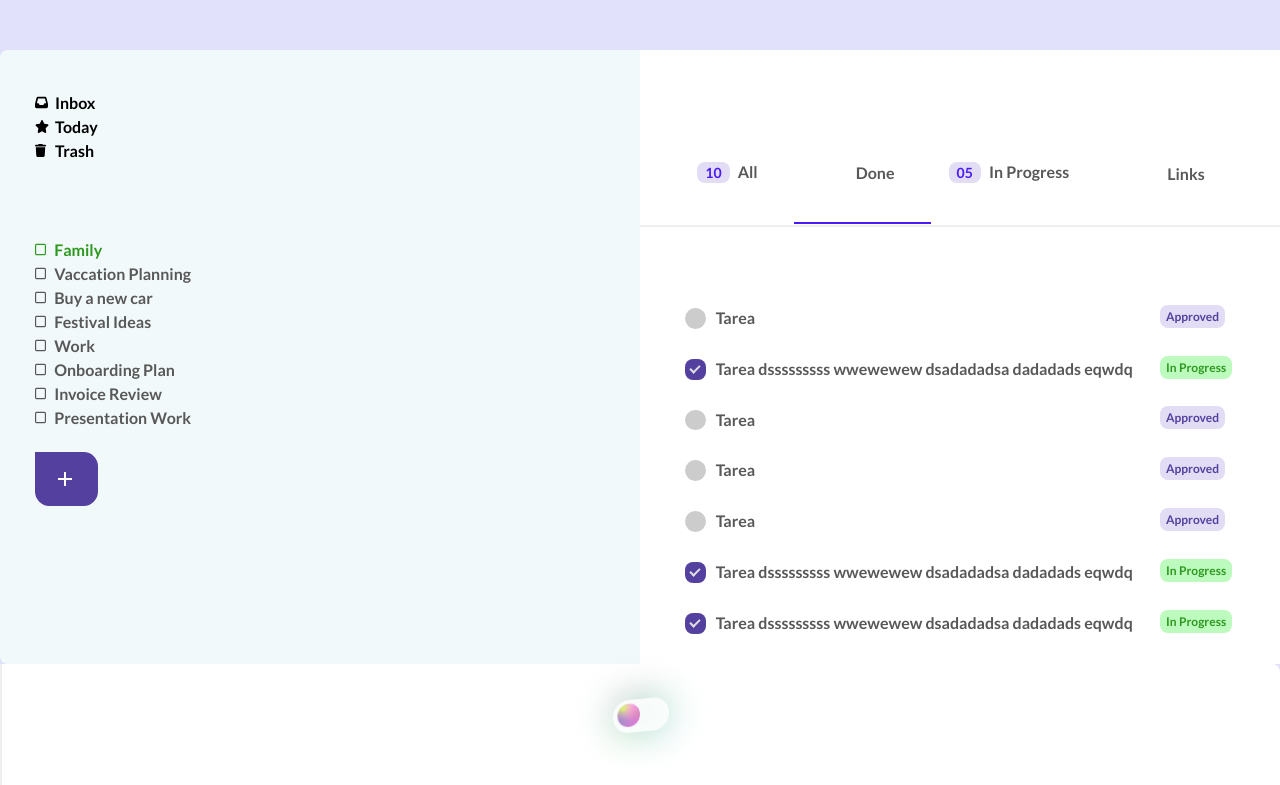
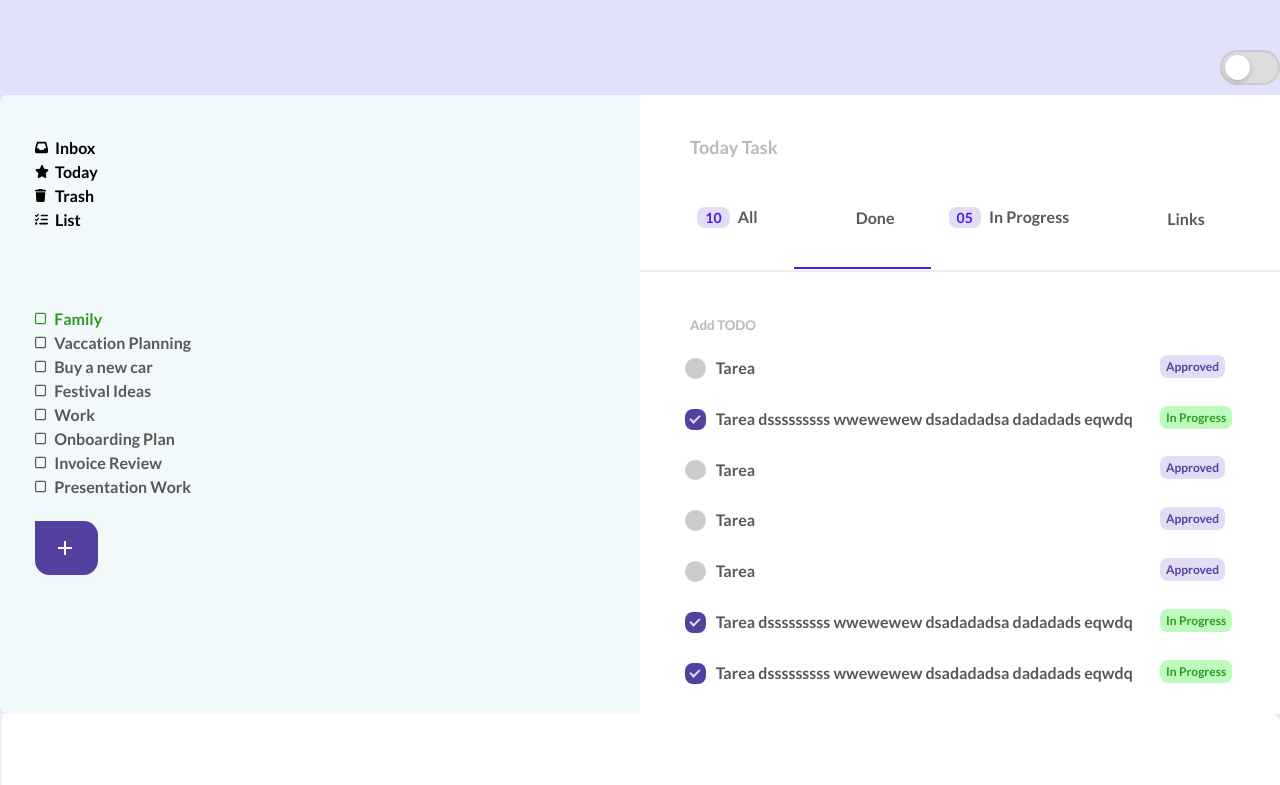
Before and after one commit to CarlosSanchezM/TodoList, a website built with Vite: page index.html in a window 1280 px wide. Shown: the top 785 px of the page. Built offline with nearby package versions, Linux system fonts and the light colour scheme; files whose address does not match are found by name.

Commit message:
Cambios en mobile y switch theme button

```diff
--- a/index.html
+++ b/index.html
@@ -11,6 +11,14 @@
   <title>TODOList</title>
 </head>
 <body>
+  <div class="toggle-container">
+    <label class="toggle-switch">
+      <input type="checkbox">
+      <div class="toggle-switch-background">
+        <div class="toggle-switch-handle"></div>
+      </div>
+    </label>
+  </div>
   <main>
     <aside class="Categories-container">
       <section class="Options-container">
@@ -18,6 +26,7 @@
           <li class="Option-item"><div><span><img class="Option-icon" src="/Icons/box.svg" alt="box"></span>Inbox</div></li>
           <li class="Option-item"><div><span><img class="Option-icon" src="/Icons/star.svg" alt="start"></span>Today</div></li>
           <li class="Option-item"><div><span><img class="Option-icon" src="/Icons/trash.svg" alt="trash"></span>Trash</div></li>
+          <li class="Option-item Option-hide"><div><span><img class="Option-icon" src="/Icons/list.svg" alt="list"></span>List</div></li>
         </ul>
       </section>
       <section class="Category-container">
@@ -76,7 +85,7 @@
       <section>
         <form class="Add-task-frm">
           <div class="Add-task">
-              <input type="text" placeholder="Today Task" name="tasksCollection">
+            <input class="Add-task-input" type="text" placeholder="Today Task" name="tasksCollection">
           </div>
         </form>
           <nav class="Nav-bar">
@@ -109,7 +118,7 @@
       <section class="Task-list">
         <div class="Add-task-container">
           <form class="Add-todo-frm">
-              <input type="text" placeholder="Add TODO" name="todo">
+            <input class="Add-todo-input" type="text" placeholder="Add TODO" name="todo">
           </form>
         </div>
         <div class="Todo-item">
@@ -206,12 +215,12 @@
       </section>
     </article>
     <aside class="Meeting-container">
-        <div class="toggle-switch">
+      <!-- <div class="toggle-switch">
         <label class="switch">
           <input type="checkbox" class="input__check">
           <span class="slider"></span>
         </label>
-        </div>
+      </div>    -->
       <div class="Meet-title"><h2>Meetings Schedule</h2></div>
       <div class="Meet-card First-meet">Card 1</div>
       <div class="Meet-card Second-meet">Card 2</div>
--- a/style.css
+++ b/style.css
@@ -47,6 +47,81 @@ body{
   background-color: var(--body-background-color);
   font-size: 16px;
 }
+/* The switch - the box around the slider */
+.toggle-container{
+  display: flex;
+  align-items: flex-end;
+  justify-content: flex-end;
+}
+.toggle-switch {
+  position: relative;
+  display: inline-block;
+  width: 60px;
+  height: 35px;
+  cursor: pointer;
+  margin-bottom: 10px;
+}
+
+.toggle-switch input[type="checkbox"] {
+  display: none;
+}
+
+.toggle-switch-background {
+  position: absolute;
+  top: 0;
+  left: 0;
+  width: 100%;
+  height: 100%;
+  background-color: #ddd;
+  border-radius: 20px;
+  box-shadow: inset 0 0 0 2px #ccc;
+  transition: background-color 0.3s ease-in-out;
+}
+
+.toggle-switch-handle {
+  position: absolute;
+  top: 5px;
+  left: 5px;
+  width: 25px;
+  height: 25px;
+  background-color: #fff;
+  border-radius: 50%;
+  box-shadow: 0 2px 5px rgba(0, 0, 0, 0.2);
+  transition: transform 0.3s ease-in-out;
+}
+
+.toggle-switch::before {
+  content: "";
+  position: absolute;
+  top: -25px;
+  right: -35px;
+  font-size: .5em;
+  font-weight: bold;
+  color: #aaa;
+  text-shadow: 1px 1px #fff;
+  transition: color 0.3s ease-in-out;
+}
+
+.toggle-switch input[type="checkbox"]:checked + .toggle-switch-handle {
+  transform: translateX(25px);
+  box-shadow: 0 2px 5px rgba(0, 0, 0, 0.2), 0 0 0 3px #000000;
+}
+
+.toggle-switch input[type="checkbox"]:checked + .toggle-switch-background {
+  background-color: #000000;
+  box-shadow: inset 0 0 0 2px #fff;
+}
+
+.toggle-switch input[type="checkbox"]:checked + .toggle-switch:before {
+  content: "On";
+  color: #000;
+  right: -15px;
+}
+
+.toggle-switch input[type="checkbox"]:checked + .toggle-switch-background .toggle-switch-handle {
+  transform: translateX(20px);
+}
+
 
 main{
   display: grid;
@@ -64,6 +139,7 @@ ul{
 li{
   padding-bottom: 5px;
 }
+
 
 .Options-container{
   padding-top: 43px;
@@ -107,12 +183,15 @@ li{
 .Category-text{
   padding-left: 8px;
 }
+
 .Category-icon-container {
   margin-left: auto;
 }
+
 .Category-selected{
   color: var(--category-select-color);
 }
+
 .Category-selected img{
   filter: var(--category-filter-select-color);
 }
@@ -241,11 +320,17 @@ nav span span .Nav-options:hover::before {
 
 .Add-task input{
   font-size: 1.13rem;
-  opacity: 0;
+  opacity: 0.5;
   transition: opacity 0.3s;
+  border: none;
+  outline: none; /* Elimina el contorno cuando el input está enfocado */
+  padding: 5px;
+  width: 100%;
 }
+
 .Add-task input:hover{
   opacity: 1;
+  border-bottom: 2px solid black; /* Estilo del borde inferior */
   cursor: pointer;
 }
 .Add-task-container{
@@ -253,12 +338,17 @@ nav span span .Nav-options:hover::before {
   margin-bottom: 20px;
 }
 .Add-task-container input{
-  opacity: 0;
+  opacity: 0.5;
   transition: opacity 0.3s;
+  border: none;
+  outline: none; /* Elimina el contorno cuando el input está enfocado */
+  padding: 5px;
+  width: 100%;
 }
 .Add-task-container input:hover{
   opacity: 1;
   cursor: pointer;
+  border-bottom: 2px solid black; /* Estilo del borde inferior */
 }
 .container {
   display: flex;
@@ -417,92 +507,6 @@ nav span span .Nav-options:hover::before {
   border-radius: 0 8px 8px 0;
 }
 
-/* The switch - the box around the slider */
-.switch {
-  font-size: 1.0625em;
-  position: relative;
-  display: inline-block;
-  width: 3.5em;
-  height: 2em;
-  transform-style: preserve-3d;
-  perspective: 500px;
-  animation: toggle__animation 3s infinite;
-}
-
-.switch::before {
-  content: "";
-  position: absolute;
-  width: 100%;
-  height: 100%;
-  left: 0;
-  top: 0;
-  filter: blur(20px);
-  z-index: -1;
-  border-radius: 50px;
-  background-color: #d8ff99;
-  background-image: radial-gradient(at 21% 46%, hsla(183,65%,60%,1) 0px, transparent 50%),
-radial-gradient(at 23% 25%, hsla(359,74%,70%,1) 0px, transparent 50%),
-radial-gradient(at 20% 1%, hsla(267,83%,75%,1) 0px, transparent 50%),
-radial-gradient(at 86% 87%, hsla(204,69%,68%,1) 0px, transparent 50%),
-radial-gradient(at 99% 41%, hsla(171,72%,77%,1) 0px, transparent 50%),
-radial-gradient(at 55% 24%, hsla(138,60%,62%,1) 0px, transparent 50%);
-}
-
-/* Hide default HTML checkbox */
-.switch input {
-  opacity: 0;
-  width: 0;
-  height: 0;
-}
-
-/* The slider */
-.slider {
-  position: absolute;
-  cursor: pointer;
-  top: 0;
-  left: 0;
-  right: 0;
-  bottom: 0;
-  background-color: #fdfefedc;
-  transition: .4s;
-  border-radius: 30px;
-}
-
-.slider:before {
-  position: absolute;
-  content: "";
-  height: 1.4em;
-  width: 1.4em;
-  left: 0.3em;
-  bottom: 0.35em;
-  transition: .4s;
-  border-radius: 50%;
-  box-shadow: rgba(0, 0, 0, 0.17) 0px -10px 10px 0px inset,
-     rgba(0, 0, 0, 0.09) 0px -1px 15px -8px;
-  background-color: #ff99fd;
-  background-image: radial-gradient(at 81% 39%, hsla(327,79%,79%,1) 0px, transparent 50%),
-  radial-gradient(at 11% 72%, hsla(264,64%,79%,1) 0px, transparent 50%),
-  radial-gradient(at 23% 20%, hsla(75,98%,71%,1) 0px, transparent 50%);
-}
-
-.input__check:checked + .slider {
-  background-color: #17202A;
-}
-
-.input__check:checked + .slider:before {
-  transform: translateX(1.5em);
-}
-
-@keyframes toggle__animation {
-  0%, 100% {
-    transform: translateY(-10px) rotateX(15deg) rotateY(-20deg);
-  }
-
-  50% {
-    transform: translateY(0px) rotateX(15deg) rotateY(-20deg);
-  }
-}
-
 .Meet-title{
   margin-top: 50px;
 }
@@ -540,19 +544,39 @@ div.Meet-card.Fourth-meet{
     min-height: 600px;
     border-radius: 8px;
   }
+  .Options-container{
+    font-size: 1.1875em;
+  }
+
+  .Option-item{
+    max-width: 45px;
+  }
+
+  .Options-container img{
+    transform: scale(1.3);
+  }
+
+  .Options-list{
+    display: flex;
+    align-items: center;
+    justify-content: space-around;
+  }
+
   .Categories-container{
     font-size: 1.1875em;
     border-radius: 8px 8px 0 0;
+    padding-left: 0;
   }
+
   .Category-text{
     margin-right: 2px;
   }
-  .Options-container{
-    font-size: 1.1875em;
+
+  .Category-container{
+    padding-left: 35px;
+    display: none;
   }
-  .Options-container img{
-    transform: scale(1.3);
-  }
+
   .Category-container img{
     transform: scale(1.3);
   }
@@ -569,12 +593,6 @@ div.Meet-card.Fourth-meet{
   button {
     position: fixed;
    }
-
-   button span {
-   }
-
-   button:hover {
-   }
   /* .Task-container{
   } */
   .Task-list{
@@ -583,6 +601,16 @@ div.Meet-card.Fourth-meet{
   .Add-task-frm {
     padding-right: 0;
   }
+  .Add-task input{
+    padding-left: 0;
+    width: 72%;
+  }
+
+  .Add-task-container input{
+    padding-left: 0;
+    width: 72%;
+  }
+
   nav{
     display: none;
   }
```
Also changed, not shown: Icons/list.svg (added). Lines whose indentation alone changed are shown as unchanged.
